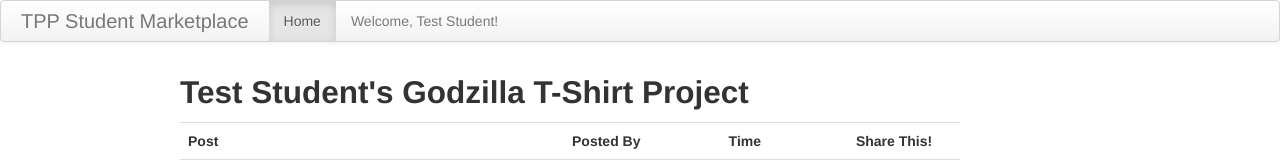
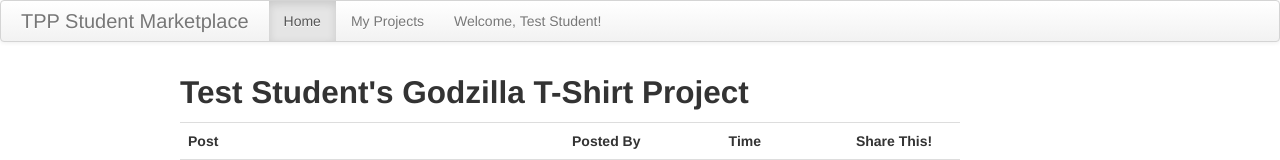
Before and after one commit to scit106/Team9TPPHackathon, a plain HTML site: page projectbin.html in a window 1280 px wide. Shown: the top 160 px of the page. Drawn offline with Linux system fonts and the light colour scheme.

Commit message:
Added link to projects page from project bin

```diff
--- a/projectbin.html
+++ b/projectbin.html
@@ -10,6 +10,7 @@
 		<a class="brand" href="#">TPP Student Marketplace</a>
 			<ul class="nav">
 				<li class="active"><a href="index.html">Home</a></li>
+				<li><a href="lessons.html">My Projects</a></li>
 				<li><a href="#">Welcome, Test Student!</a></li>
     		</ul>
   		</div>
```
